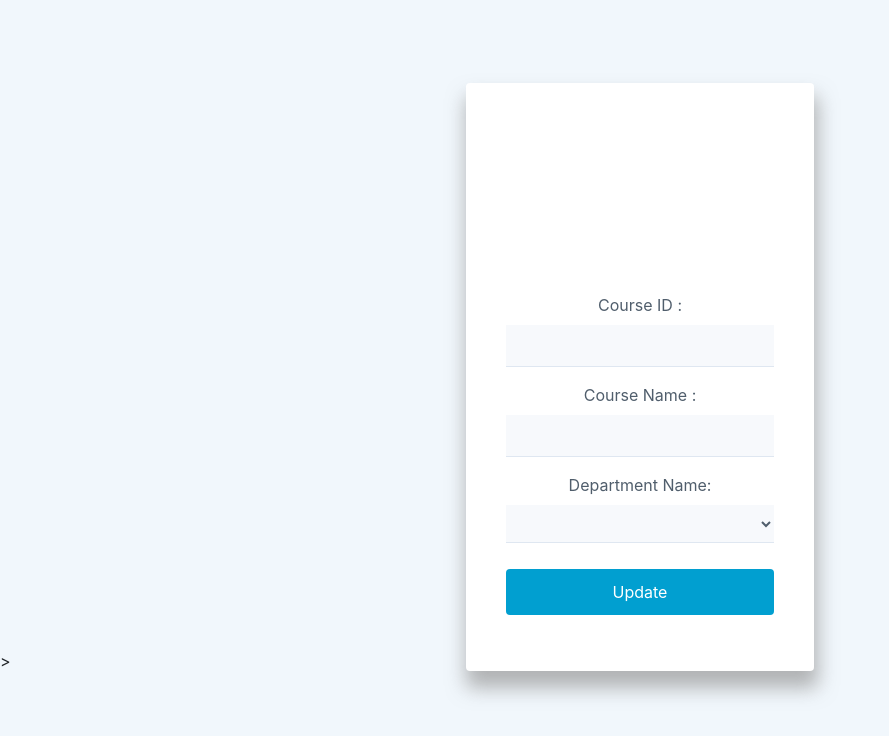
After one commit to mcoescm/SMS, a Django app: page /course/updatecourse/ in a window 1280 px wide. The commit adds this page. Shown: the top 736 px of the page, without its empty margins (0-889 px from the left). Run offline with Django 3.2, Linux system fonts and the light colour scheme; lists and menus that the app fills with data are empty; some libraries are stand-ins or nearby versions; some web fonts are replaced.

Commit message:
Added Update Course Form

```diff
--- a/course/static/course/css/Login-Form-Clean.css
+++ b/course/static/course/css/Login-Form-Clean.css
@@ -71,3 +71,15 @@
   -moz-box-shadow:2px 15px 19px 2px rgba(148,148,148,0.69);
   box-shadow:2px 15px 19px 2px rgba(148,148,148,0.69);
 }
+
+#fg1 {
+  text-align:center;
+}
+
+#fg2 {
+  text-align:center;
+}
+
+#fg3 {
+  text-align:center;
+}
--- /dev/null
+++ b/course/templates/course/updatecourse.html
@@ -0,0 +1,35 @@
+{% load staticfiles %}
+<!DOCTYPE html>
+<html>
+
+<head>
+    <meta charset="utf-8">
+    <meta name="viewport" content="width=device-width, initial-scale=1.0">
+    <title>SCM</title>
+     <link rel="stylesheet" href="{% static 'course/css/bootstrap.min.css'%}"/>
+    <link rel="stylesheet" href="http://code.ionicframework.com/ionicons/2.0.1/css/ionicons.min.css"/>
+    <link rel="stylesheet" href="https://maxcdn.bootstrapcdn.com/font-awesome/4.7.0/css/font-awesome.min.css"/>
+    <link rel="stylesheet" href="{% static 'course/css/simple-line-icons.min.css' %}"/>
+    <link rel="stylesheet" href="https://cdnjs.cloudflare.com/ajax/libs/aos/2.1.1/aos.css"/>
+    <link rel="stylesheet" href="{% static 'course/css/Login-Form-Clean.css' %}"/>
+    <link rel="stylesheet" href="{% static 'course/css/styles.css' %} "/>
+</head>
+
+<body style="background-color:rgb(241,247,252);">
+    <div class="login-clean" style="height:649px;">
+        <form method="post" data-aos="fade" data-aos-duration="600" data-aos-delay="150" id="mform" style="margin-top:3px;width:364px;max-width:348px;">
+            <h2 class="sr-only">Login Form</h2>
+            <div class="illustration"><i class="icon-notebook" style="color:rgb(1,159,208);"></i></div>
+            <div class="form-group" id="fg1"><label>Course ID :</label><input class="form-control" type="text" name="cnm"></div>
+            <div class="form-group" id="fg2"><label>Course Name :</label><input class="form-control" type="text" name="cid" required="" pattern="[0-9]+"></div>
+            <div class="form-group" id="fg3"><label>Department Name:</label><select class="form-control"></select></div>
+            <div class="form-group"><button class="btn btn-primary btn-block" type="submit" id="btn" style="background-color:rgb(1,159,208);">Update</button></div>
+        </form>
+    </div>
+     <script src="{% static 'course/js/jquery.min.js'%}"></script>
+    <script src="{% static 'course/js/bootstrap.min.js'%}"></script>
+    <script src="{% static 'course/js/bs-animation.js'%}"></script>
+    <script src="https://cdnjs.cloudflare.com/ajax/libs/aos/2.1.1/aos.js"></script>>
+</body>
+
+</html>
--- a/course/urls.py
+++ b/course/urls.py
@@ -5,6 +5,7 @@ from . import views
 app_name='course'
 urlpatterns = [
     path('',views.index , name='index'),
-    path('registercourse/', views.registercourse, name='registercourse')
+    path('registercourse/', views.registercourse, name='registercourse'),
+    path('updatecourse/', views.updatecourse, name='updatecourse')
 
 ]
--- a/course/views.py
+++ b/course/views.py
@@ -23,3 +23,7 @@ def registercourse(request):
         return HttpResponse("saved")
     except:
         return HttpResponse()
+
+
+def updatecourse(request):
+    return render(request, "course/updatecourse.html")
```
